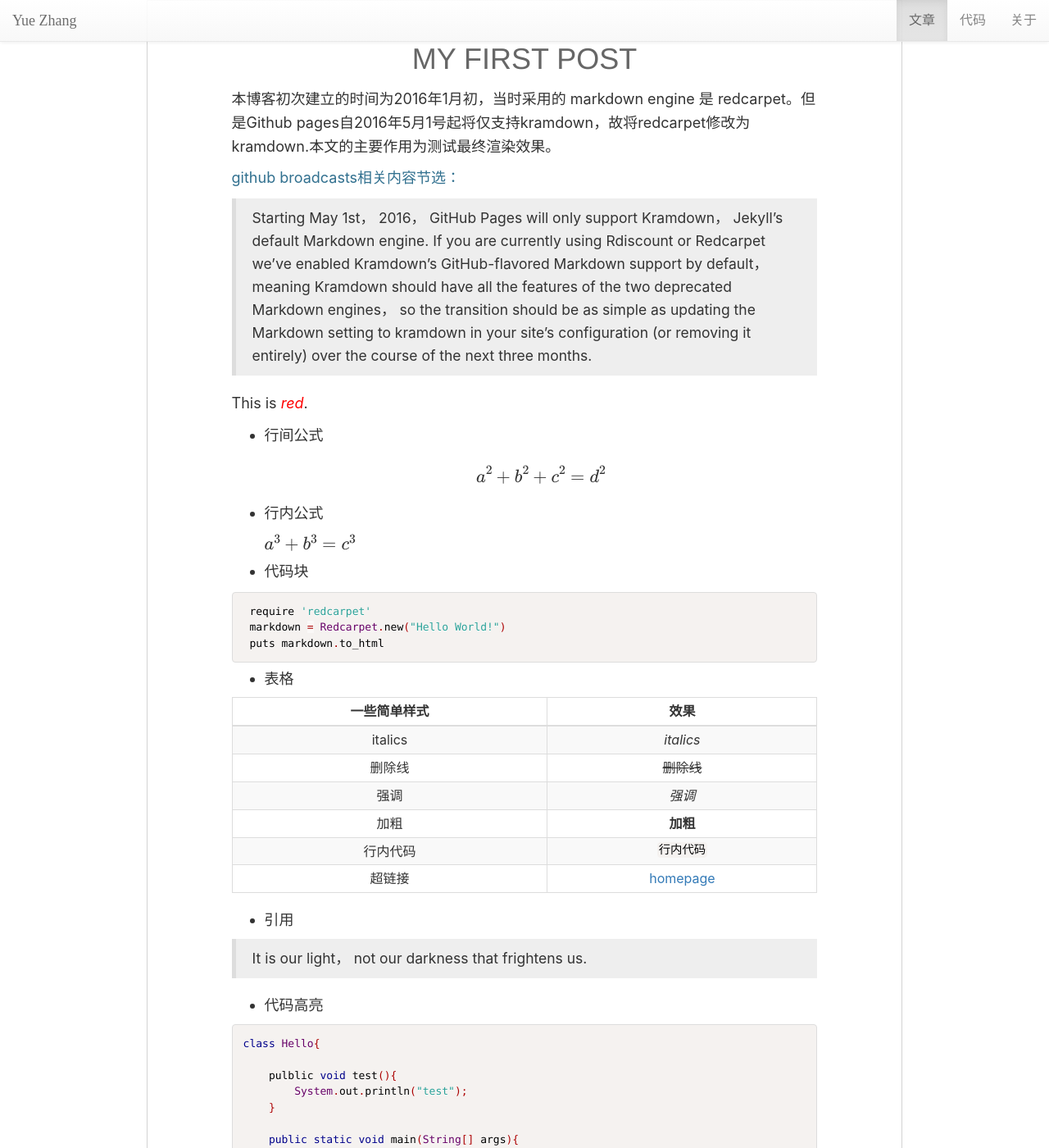
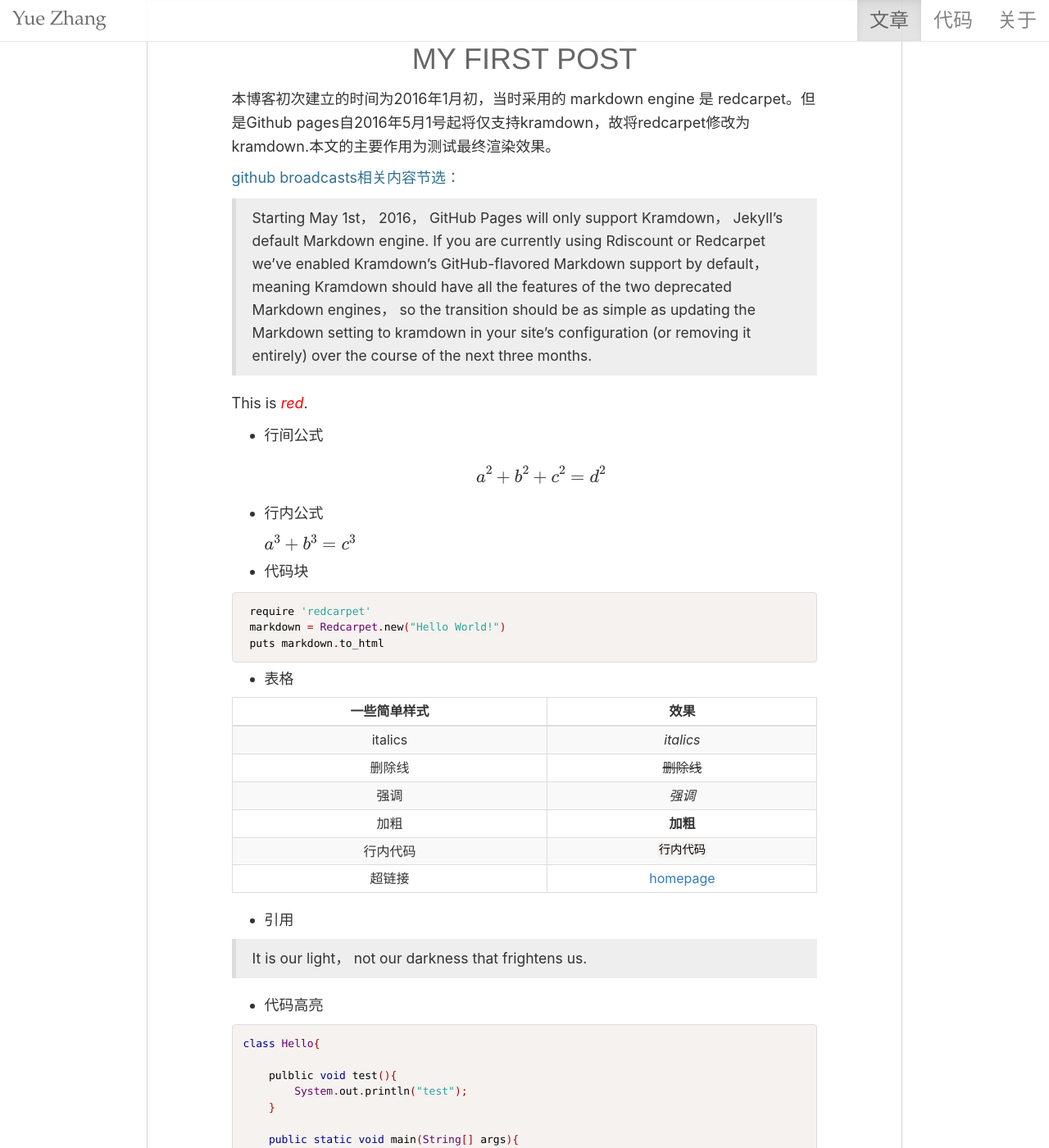
Before and after one commit to eueuy/eueuy.github.io, a Jekyll site: the page built from _posts/2016-01-14-my-first-post.md, in a window 1280 px wide and 1400 px high. Shown: the whole window at 82% size. Built offline with Jekyll 4.4.1, drawn with Linux system fonts in a browser that asks for light colours; formulas are drawn with MathJax 3.

Commit message:
fix some link

```diff
--- a/assets/css/post.css
+++ b/assets/css/post.css
@@ -49,6 +49,30 @@
     display: block;
 }
 
+.navbar-brand {
+    font-family: "Palatino Linotype", "Book Antiqua", Palatino, Helvetica, STKaiti, SimSun, serif;
+    font-size: 100%;
+}
+
+.navbar-default {
+    background-image: none;
+    background-color: #fff;
+    box-shadow: none;
+    font-size: 100%;
+}
+
+.navbar-brand, .navbar-nav {
+    font-size: 24px;
+}
+
+body.mobile .navbar-brand {
+    font-size: 36px;
+}
+
+body.mobile .navbar-nav {
+    font-size: 36px;
+}
+
 #markdown-toc {
     font-size: 10pt;
     line-height: 14pt;
```
